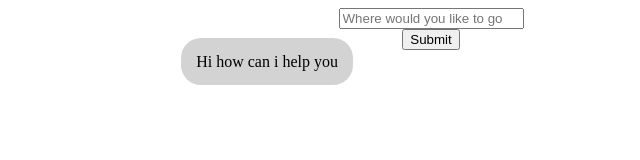
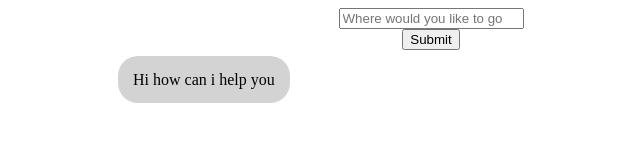
Before and after one commit to S3OI-Chatbot/ChatbotV2, a plain HTML site: page index.html in a window 1280 px wide. Shown: the whole page, without its empty margins (209-849 px from the left). Drawn offline with Linux system fonts and the light colour scheme.

Commit message:
fixed margin issues

```diff
--- a/index.html
+++ b/index.html
@@ -6,7 +6,7 @@
             }
 
             #chat {
-                width: 40%;
+                width: 50%;
 
             }
 
@@ -29,7 +29,7 @@
     <body>
         <center>
             <input id="message" type="text" name="message" placeholder="Where would you like to go"><br>
-            <button value="Submit" onclick="classify()">Submit</button>
+            <button value="Submit" onclick="classify()">Submit</button><br><br>
             <table id="chat">
                 <tr><td><p id="bot" >Hi how can i help you</p></td></tr>
             </table>
```
